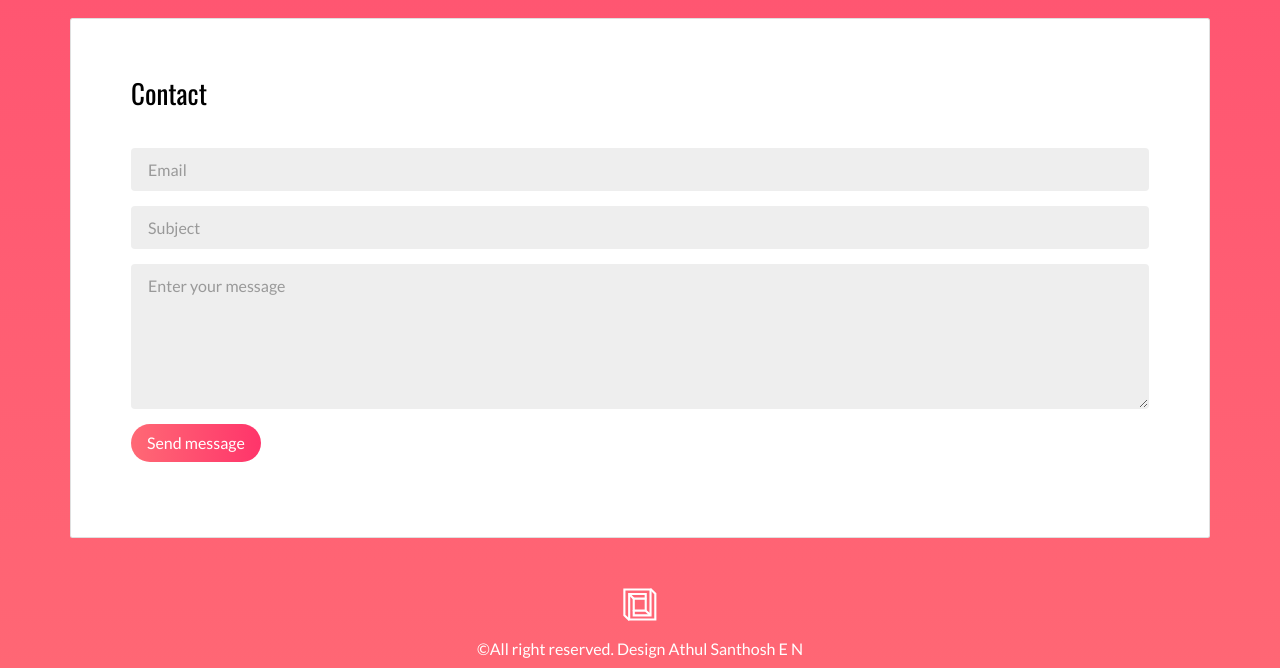
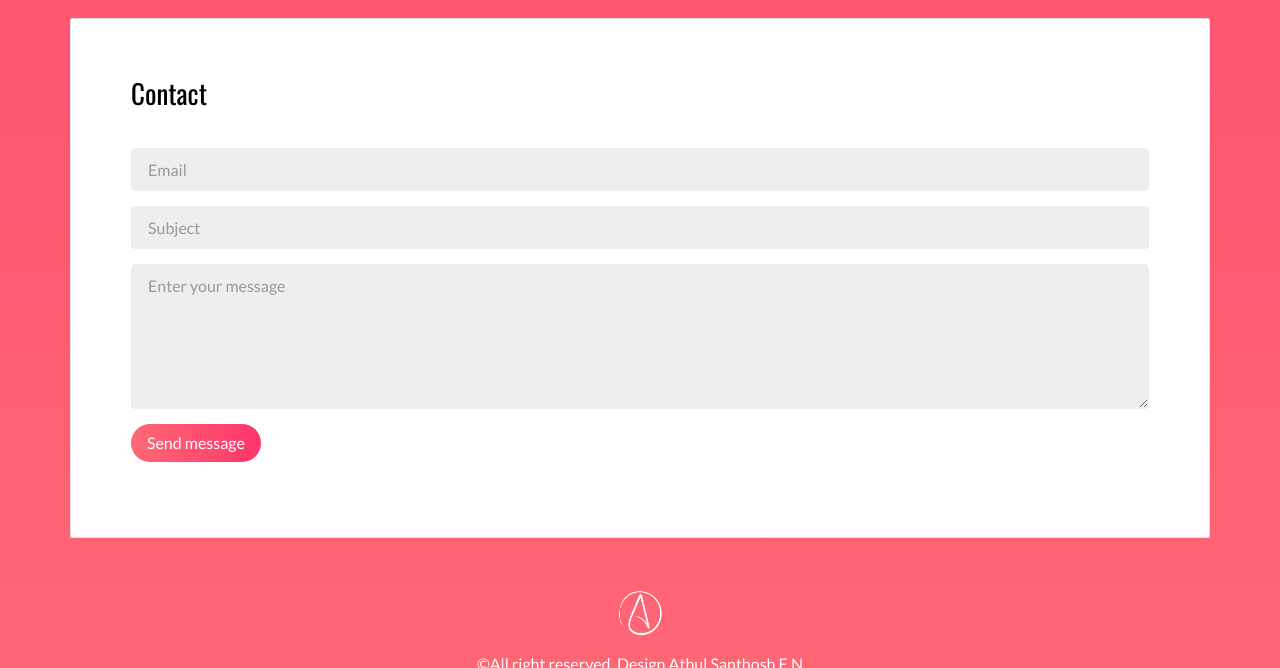
Before and after one commit to Athulsanthoshen/EN, a plain HTML site: page index.html in a window 1280 px wide. Shown: the part 3453-4121 px from the top of the page. Drawn offline with nearby package versions, Linux system fonts and the light colour scheme.

Commit message:
favicon added

```diff
--- a/index.html
+++ b/index.html
@@ -12,7 +12,7 @@
   <!-- Disable tap highlight on IE -->
   <meta name="msapplication-tap-highlight" content="no">
 
-  <link rel="apple-touch-icon" sizes="180x180" href="./assets/apple-icon-180x180.png">
+  <link rel="apple-touch-icon" sizes="180x180" href="./assets/favicon.ico">
   <link href="./assets/favicon.ico" rel="icon">
 
   <title>Athul Santhosh E N</title>
@@ -261,7 +261,7 @@
   <div class="container">
     <div class="row">
       <div class="col-xs-12">
-        <p><img src="./assets/images/mashup-icon.svg" alt=""></p>
+        <p><img src="./assets/images/favicon.png" width="50" height="50" alt=""></p>
 
         <p>©All right reserved. Design <a href="http://www.mashup-template.com/" title="Create website with free html template"></a>Athul Santhosh <a href="https://unsplash.com/" title="Beautiful Free Images">E N</a></p>
         <p>
```
